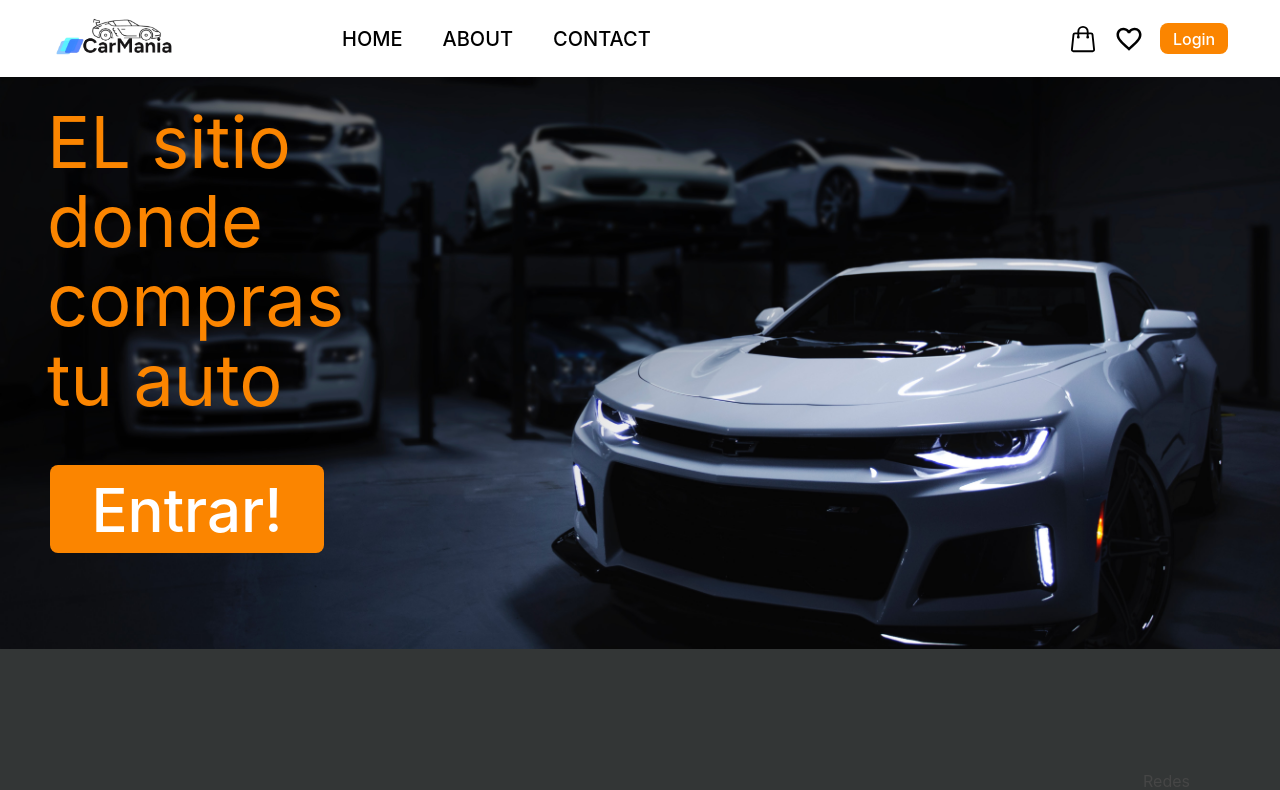
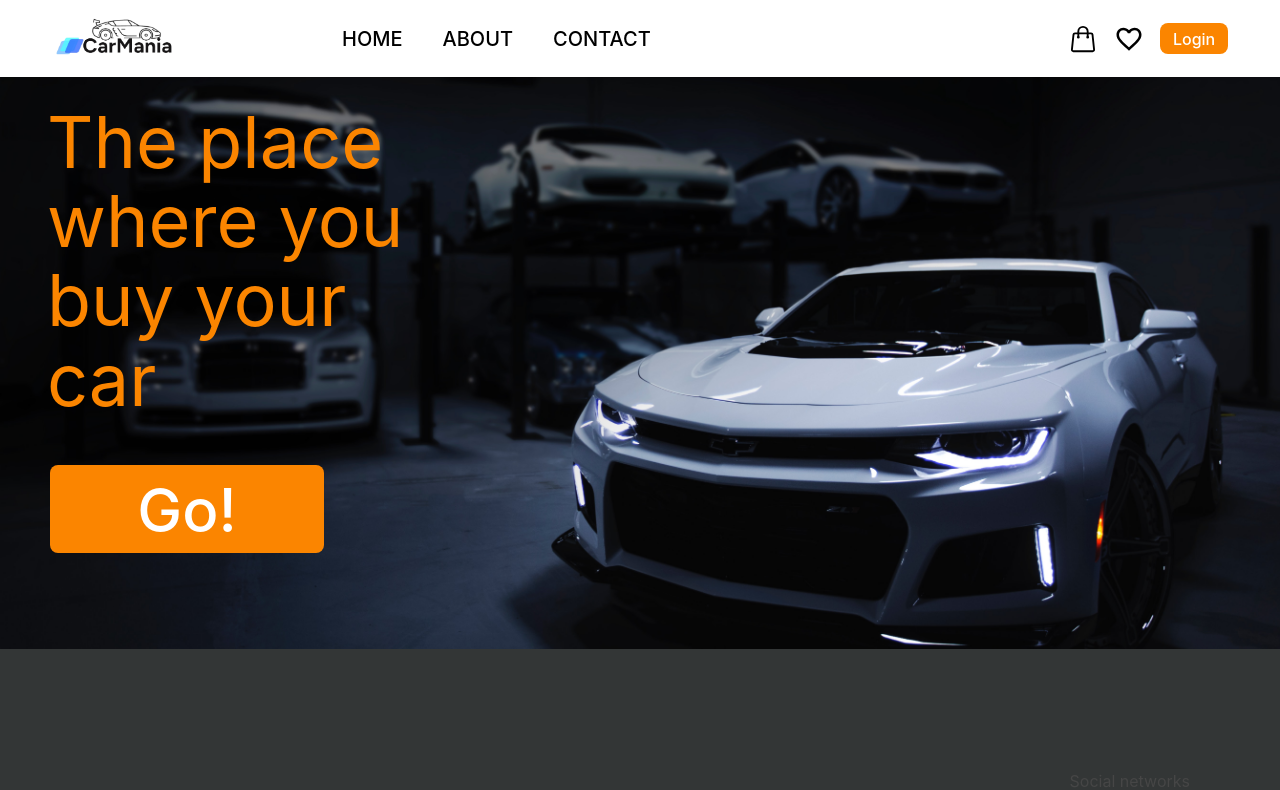
Before and after one commit to FranciscoHIDev/PF-HENRY, a React (Vite) app in the folder client/: page / in a window 1280 px wide. Shown: the top 790 px of the page. Built offline with nearby package versions, Linux system fonts and the light colour scheme.

Commit message:
Acualizacion filtros

```diff
--- a/client/src/components/FiltersAndSorts/Filters.jsx
+++ b/client/src/components/FiltersAndSorts/Filters.jsx
@@ -6,6 +6,7 @@ import {
   push,
   sortByPrice,
 } from "../../redux/actions/actions";
+import Reset from "../../components/Reset/Reset";
 
 function Filters() {
   const cars = useSelector((state) => state.allCars);
@@ -34,6 +35,7 @@ function Filters() {
   return (
     <React.Fragment>
       <div className="flex flex-col ">
+        <Reset />
         <p className="text-2xl mb-2 ml-3 font-extrabold">Filters:</p>
         <select
           key={crypto.randomUUID()}
--- a/client/src/components/Footer/Footer.jsx
+++ b/client/src/components/Footer/Footer.jsx
@@ -27,7 +27,7 @@ function Footer() {
           <Link to= "/contact"><a><h3>Contact</h3></a></Link>
         </div>
         <div className={stl.item}>
-          <h3>Redes</h3>
+          <h3>Social networks</h3>
          <a><div className={stl.i}>
             <BsFacebook></BsFacebook>
           </div></a>
--- a/client/src/components/Reset/Reset.jsx
+++ b/client/src/components/Reset/Reset.jsx
@@ -11,7 +11,9 @@ function Reset() {
   return (
     <>
       <div>
-        <button onClick={handleSubmit}>Reset</button>
+        <button className="ml-5 mb-2" onClick={handleSubmit}>
+          Reset
+        </button>
       </div>
     </>
   );
--- a/client/src/components/SideBar/SideBar.jsx
+++ b/client/src/components/SideBar/SideBar.jsx
@@ -1,5 +1,6 @@
 import React from "react";
 import Filters from "../FiltersAndSorts/Filters";
+
 
 function SideBar() {
   return (
--- a/client/src/index.css
+++ b/client/src/index.css
@@ -31,9 +31,7 @@ a:hover {
   color:  #0d6efd;
 }
 
-a:active{
-  color: #fb8500;
-}
+
 
 body {
   padding-top: 0px;
--- a/client/src/pages/LandingPage/LandingPage.jsx
+++ b/client/src/pages/LandingPage/LandingPage.jsx
@@ -5,13 +5,13 @@ import NavBar from "../../components/NavBar/NavBar";
 import Footer from "../../components/Footer/Footer";
 function LandingPage() {
   const [lenguaje, setLenguje] = React.useState({
-    titulo: "EL sitio donde compras tu auto",
-    boton: "Entrar!",
+    titulo: "The place where you buy your car",
+    boton: "Go!",
   });
   function onButtonClick(e) {
     e.target.value === "EN"
       ? setLenguje({
-          titulo: "The site You can buy yor Car",
+          titulo: "The place where you buy your car",
           boton: "GO!",
         })
       : setLenguje({
```
